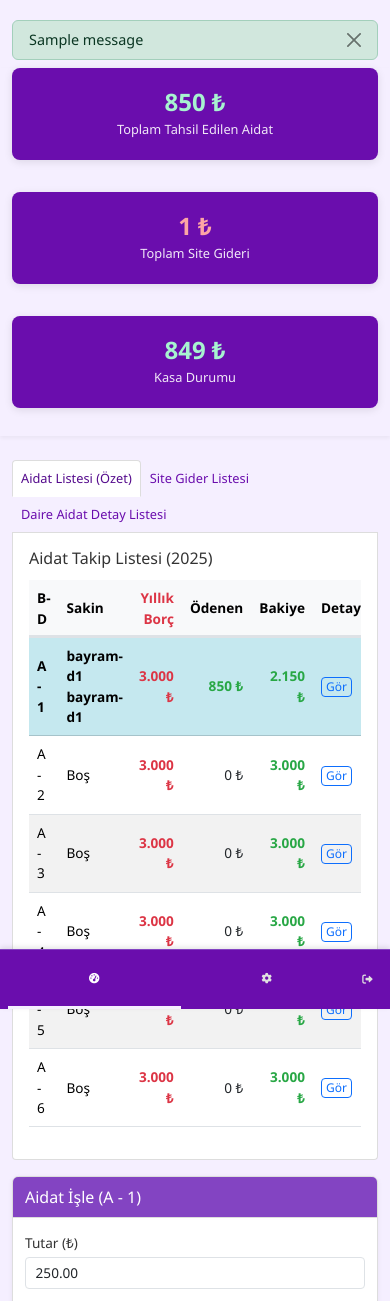
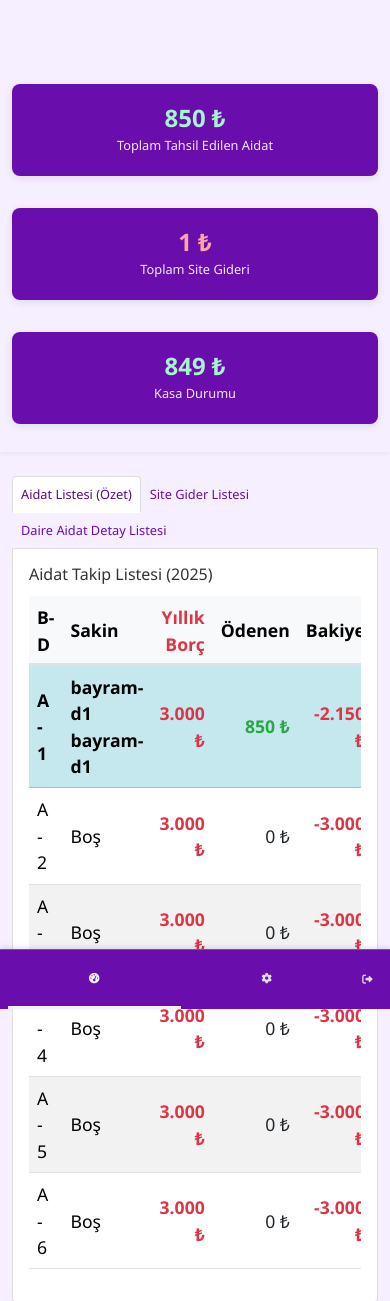
Before and after one commit to guzbayram/site_yonetim_3, a Django app: page /panel/ in a window 390 px wide. Shown: the top 1301 px of the page. Run offline with Django 5.2, Linux system fonts and the light colour scheme; a user stored in the database is signed in; data comes from the database, SQL or seed files in the repository; both versions use the stored data as it was after the commit; tables that the repository leaves empty hold one stand-in row (values such as "Sample post"); one stand-in notice (Sample message) is shown.

Commit message:
font size 1.1rem oldu ve ödenen formulu değiştirildi

```diff
--- a/yonetim/templates/yonetim/panel.html
+++ b/yonetim/templates/yonetim/panel.html
@@ -187,11 +187,21 @@
             font-size: 0.85rem; /* Yazı tipi boyutu */
             border-top: 1px solid #e9ecef; /* Üst kenarlık */
             flex-shrink: 0; /* Flexbox içinde küçülmesini engeller */
+            position: -webkit-sticky; /* Safari tarayıcıları için destek */
+            position: sticky; /* Yapışkan konumlandırma */
+            bottom: 0; /* Görüntü alanının (viewport) en altına yapışır */
+            z-index: 1020; /* Diğer elementlerin (modal, sidebar hariç) üzerinde kalması için */
         }
 
         /* .stats-row - İstatistik kartlarının bulunduğu satır */
         .stats-row {
             margin-bottom: 1.5rem; /* Alt dış kenar boşluğu */
+            position: -webkit-sticky; /* Safari tarayıcıları için destek */
+            position: sticky; /* Yapışkan konumlandırma */
+            top: 0; /* İçinde bulunduğu .container-panel'in içerik alanının üstüne yapışır */
+            z-index: 100; /* Diğer içeriklerin üzerinde kalması için yığınlama sırası */
+            background-color: var(--theme-very-light-purple-bg); /* Arka plan rengi (kaydırma sırasında altındaki içeriğin görünmemesi için) */
+            box-shadow: 0 2px 4px rgba(0,0,0,0.05); /* Yapışkan olduğunda görsel ayrım için hafif gölge */
         }
 
         /* .stat-card - İstatistik kartı genel stili */
@@ -334,7 +344,7 @@
         /* .table td, .table th - Tablo hücreleri ve başlıkları için genel stil */
         .table td, .table th {
             padding: 0.5rem; /* İç kenar boşluğu */
-            font-size: 0.85rem; /* Yazı tipi boyutu */
+            font-size: 1.1rem; /* Yazı tipi boyutu */
             vertical-align: middle; /* Dikeyde ortalama */
         }
 
@@ -375,7 +385,6 @@
             padding: .2rem .4rem; /* İç kenar boşluğu */
             font-size: .75rem; /* Yazı tipi boyutu */
         }
-
 
         /* @media (max-width: 991.98px) - Mobil ve Tablet görünümleri için CSS kuralları (Bootstrap lg breakpoint'i) */
         @media (max-width: 991.98px) {
@@ -513,33 +522,43 @@
             }
         }
 
-        /* .text-positive ve .text-negative zaten yukarıda tanımlanmıştı, tekrarına gerek yok. */
-        /* Yorum: Bu bloklar zaten :root içinde tanımlanan değişkenleri kullanıyor veya yukarıda benzerleri var. */
-        /*
-        .text-positive { color: #28a745 !important; }
-        .text-negative { color: #dc3545 !important; }
-        */
-
-
-        /* İstatistik kartları satırının (Toplam Tahsil Edilen Aidat vb.)
-           scroll edilebilir ana içerik alanının en üstüne yapışık kalması için */
-        .stats-row {
-            position: -webkit-sticky; /* Safari tarayıcıları için destek */
-            position: sticky; /* Yapışkan konumlandırma */
-            top: 0; /* İçinde bulunduğu .container-panel'in içerik alanının üstüne yapışır */
-            z-index: 100; /* Diğer içeriklerin üzerinde kalması için yığınlama sırası */
-            background-color: var(--theme-very-light-purple-bg); /* Arka plan rengi (kaydırma sırasında altındaki içeriğin görünmemesi için) */
-            box-shadow: 0 2px 4px rgba(0,0,0,0.05); /* Yapışkan olduğunda görsel ayrım için hafif gölge */
-            /* margin-bottom: 1.5rem; Bu stil zaten yukarıda .stats-row için tanımlı */
+        /* Django Mesajları için Eklenen Stiller */
+        /* Mesaj bildirimlerinin ekranın altında sabitlenmesi için sarmalayıcı stil (desktop için) */
+        .fixed-bottom-messages {
+            position: fixed; /* Sayfaya göre sabit konum */
+            bottom: 20px;    /* Alttan 20px boşluk */
+            left: 50%;       /* Ortalamak için soldan %50 */
+            transform: translateX(-50%); /* Yatayda tam ortalamak için */
+            z-index: 1050;   /* Diğer Bootstrap elemanlarının (örn: modal arkaplanı) üzerinde olması için yüksek z-index */
+            width: auto;     /* İçeriğe göre genişlik */
+            max-width: 80%;  /* Maksimum genişlik, çok uzun mesajlar için */
+            display: flex;   /* Birden fazla mesaj olursa yan yana veya alt alta yönetmek için */
+            flex-direction: column; /* Mesajları alt alta sıralar */
+            gap: 0.5rem;     /* Mesajlar arası boşluk */
         }
 
-        /* Alt bilgi (footer) alanının sayfanın en altına yapışık kalması için */
-        footer.app-footer {
-            position: -webkit-sticky; /* Safari tarayıcıları için destek */
-            position: sticky; /* Yapışkan konumlandırma */
-            bottom: 0; /* Görüntü alanının (viewport) en altına yapışır */
-            z-index: 1020; /* Diğer elementlerin (modal, sidebar hariç) üzerinde kalması için */
-            /* Diğer stiller (background-color, padding vb.) yukarıda zaten tanımlı */
+        /* Mobil cihazlarda (767.98px altı) sabitlenmiş mesaj pozisyonunu düzenler */
+        @media (max-width: 767.98px) {
+            .fixed-bottom-messages {
+                position: relative; /* Sabit pozisyonu kaldır, normal akışa döner */
+                bottom: auto;       /* Alt pozisyonu sıfırla */
+                left: auto;         /* Sol pozisyonu sıfırla */
+                transform: none;    /* Transformu sıfırla */
+                width: 100%;        /* Tam genişlik */
+                max-width: 100%;    /* Maksimum genişlik */
+                margin-top: 1rem;   /* Üstten biraz boşluk bırakır */
+                padding-left: 0.75rem;  /* Mobil container-panel padding'i ile uyumlu sol boşluk */
+                padding-right: 0.75rem; /* Mobil container-panel padding'i ile uyumlu sağ boşluk */
+                z-index: auto;      /* Z-index'i normale döndür */
+            }
+            .fixed-bottom-messages .alert {
+                margin-bottom: 0.5rem !important; /* Alt alta mesajlar için boşluk, !important gerekebilir Bootstrap'i ezmek için */
+            }
+        }
+
+        /* Alert mesajlarının içindeki kapatma butonu için stil ince ayarı (opsiyonel) */
+        .fixed-bottom-messages .alert .btn-close {
+            padding: 0.5rem 0.75rem; /* Biraz daha kompakt padding */
         }
 
     </style>
@@ -579,22 +598,23 @@
         </div>
     </aside>
 
+    <div class="main-content-wrapper">
+        {% if messages %}
+        <div class="fixed-bottom-messages">
+            {% for message in messages %}
+            <div class="alert alert-{% if message.tags == 'error' %}danger{% else %}{{ message.tags }}{% endif %} alert-dismissible fade show shadow-sm" role="alert" style="font-size: 0.9rem; padding: 0.75rem 1.25rem;">
+                {{ message }}
+                <button type="button" class="btn-close" data-bs-dismiss="alert" aria-label="Close"></button>
+            </div>
+            {% endfor %}
+        </div>
+        {% endif %}
 
-
-    <div class="main-content-wrapper">
-    <div class="main"></div>
         <div class="container-fluid container-panel">
-            {% if messages %}
-                {% for message in messages %}
-                <div class="alert alert-{% if message.tags == 'error' %}danger{% else %}{{ message.tags }}{% endif %} alert-dismissible fade show mt-2 mb-2" role="alert" style="font-size: 0.9rem; padding: 0.5rem 1rem;">
-                    {{ message }} <button type="button" class="btn-close" data-bs-dismiss="alert" aria-label="Close" style="padding: 0.75rem 1rem;"></button>
-                </div>
-                {% endfor %}
-            {% endif %}
+            {# Eski mesaj bloğu buradan kaldırıldı #}
 
             {% if request.user.is_yonetici %}
-            <div class="row stats-row">
-                <div class="col-lg-4 col-md-6 mb-3 mb-lg-0">
+            <div class="row stats-row"> <div class="col-lg-4 col-md-6 mb-3 mb-lg-0">
                     <div class="stat-card gelir">
                         <h5>{{ toplam_gelir_aidatlar|floatformat:0|intcomma }} ₺</h5>
                         <p>Toplam Tahsil Edilen Aidat</p>
@@ -638,7 +658,9 @@
                                     </thead>
                                     <tbody>
                                     {% for ozet in aidat_listesi_ozet %}
-                                        <tr {% if ozet.is_current_user_flat %}class="table-info fw-bold"{% endif %}> <td>{{ ozet.blok_daire }}</td><td>{{ ozet.sakin }}</td>
+                                        <tr {% if ozet.is_current_user_flat %}class="table-info fw-bold"{% endif %}>
+                                            <td>{{ ozet.blok_daire }}</td>
+                                            <td>{{ ozet.sakin }}</td>
                                             <td class="text-end text-negative">{{ ozet.yillik_borc|floatformat:0|intcomma }} ₺</td>
                                             <td class="text-end {% if ozet.odenen > 0 %}text-positive{% else %}text-neutral{% endif %}">{{ ozet.odenen|floatformat:0|intcomma }} ₺</td>
                                             <td class="text-end {% if ozet.bakiye >= 0 %}text-positive{% else %}text-negative{% endif %}">
@@ -741,30 +763,13 @@
                     {% endif %} </div>
                 {% endif %} </div>
         </div>
-
-        </div>
-
-
-
-
-
-
-
-
-
-
-
-
-
+        <footer class="app-footer"> <small>&copy; {% now "Y" %} {{ site.ad|default:"Site Yönetim Sistemi" }}. Tüm hakları saklıdır.</small>
+        </footer>
     </div> <script src="https://cdn.jsdelivr.net/npm/bootstrap@5.3.2/dist/js/bootstrap.bundle.min.js"></script>
-
-
-
-
     <script>
         // Sayfa tamamen yüklendiğinde çalışacak JavaScript kodları
         document.addEventListener('DOMContentLoaded', function () {
-            // URL'deki # (hash) değerine göre ilgili sekmeyi aktif et
+            // Sayfa yüklendiğinde URL'deki hash'e göre ilgili sekmeyi aktif et
             var hash = window.location.hash;
             if (hash) {
                 var tabToActivate = document.querySelector('.nav-tabs button[data-bs-target="' + hash + '"]');
@@ -775,14 +780,31 @@
             }
 
             // Sekmelerden biri gösterildiğinde URL'deki # (hash) değerini güncelle (isteğe bağlı)
-            // Bu, sayfa yenilendiğinde veya link paylaşıldığında doğru sekmenin açılmasına yardımcı olur
             var tabElms = document.querySelectorAll('button[data-bs-toggle="tab"]');
             tabElms.forEach(function (tabElm) {
                 tabElm.addEventListener('shown.bs.tab', function (event) {
-                    // event.target seçilen yeni sekme butonudur
-                    // event.relatedTarget önceden seçili olan sekme butonudur
                     history.replaceState(null, null, event.target.dataset.bsTarget); // Tarayıcı geçmişini değiştirmeden URL'yi güncelle
                 });
+            });
+
+            // Otomatik kapanacak mesajlar için (Django Messages)
+            const autoDismissMessages = document.querySelectorAll('.fixed-bottom-messages .alert');
+            autoDismissMessages.forEach(function(alertElement) {
+                setTimeout(function() {
+                    // Bootstrap'in alert kapatma yöntemini kullan
+                    var alertInstance = bootstrap.Alert.getInstance(alertElement);
+                    if (alertInstance) {
+                        alertInstance.close();
+                    } else {
+                        // Fallback: Eğer Bootstrap instance bulunamazsa manuel gizle
+                        // Bu durum normalde olmamalı ama bir önlem
+                        // alertElement.style.display = 'none'; // Animasyon olmadan direkt gizler
+                        // Daha yumuşak bir geçiş için Bootstrap'in fade out class'larını ekleyebiliriz
+                        alertElement.classList.remove('show');
+                        // İsteğe bağlı: animasyon bittikten sonra elementi DOM'dan kaldırabilirsiniz
+                        // alertElement.addEventListener('transitionend', () => alertElement.remove());
+                    }
+                }, 4000); // 2000 milisaniye = 2 saniye
             });
         });
     </script>
--- a/yonetim/views.py
+++ b/yonetim/views.py
@@ -130,7 +130,7 @@
         bu_yil_odenen_tutar = Aidat.objects.filter(
             daire=daire_obj_loop, tarih__gte=start_of_year, tarih__lte=end_of_year # daire_obj -> daire_obj_loop
         ).aggregate(toplam_odenen=Sum('tutar'))['toplam_odenen'] or Decimal('0.00')
-        bakiye = yillik_aidat_borcu_bir_daire_icin - bu_yil_odenen_tutar
+        bakiye = bu_yil_odenen_tutar - yillik_aidat_borcu_bir_daire_icin
         daire_aidat_ozetleri_listesi.append({
             'daire': daire_obj_loop, # daire_obj -> daire_obj_loop
             'blok_daire': f"{daire_obj_loop.blok.ad.upper()} - {daire_obj_loop.daire_no}", # daire_obj -> daire_obj_loop
```
Also changed, not shown: db.sqlite3.
